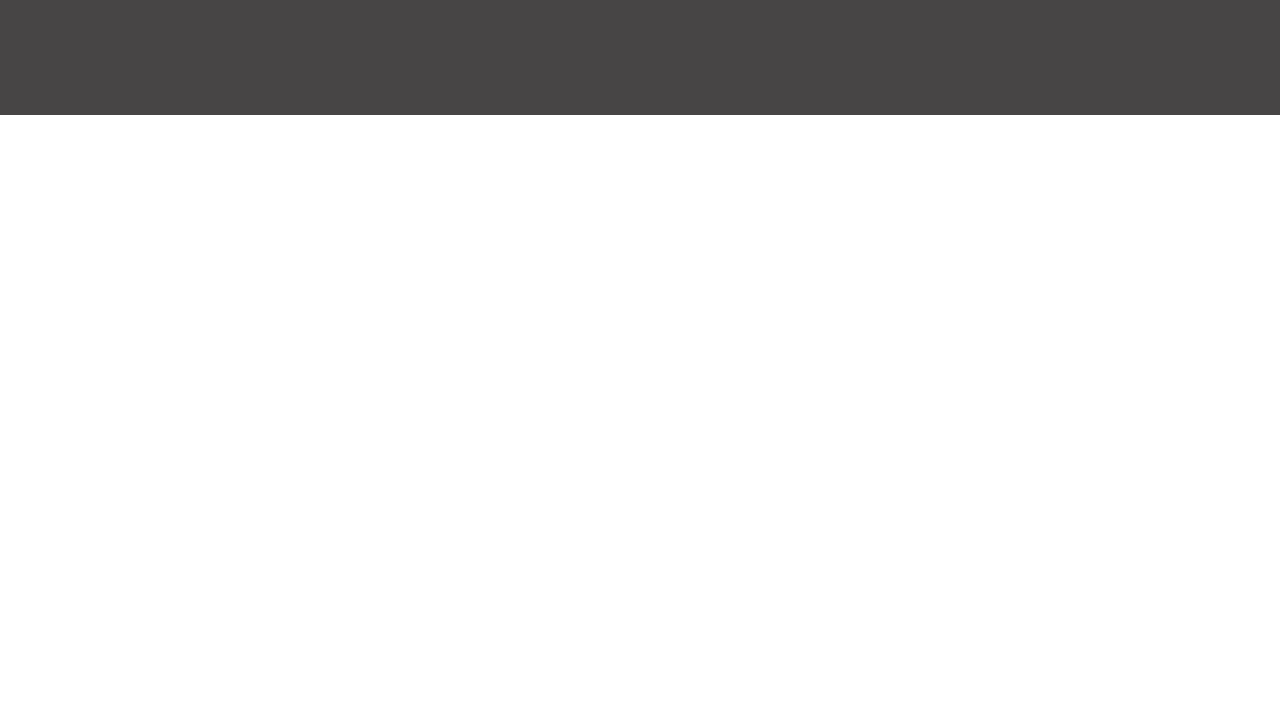
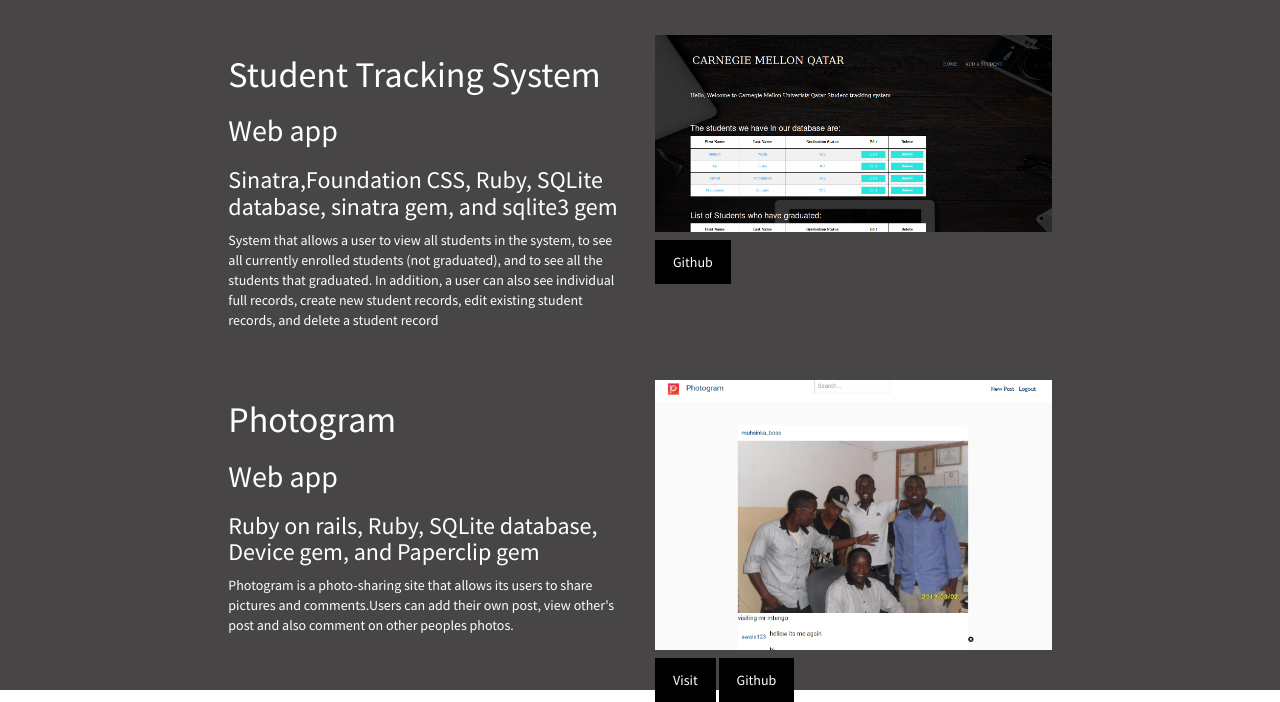
Before and after one commit to muhsinwarfa/portfolio, a plain HTML site: page index.html in a window 1280 px wide. Shown: the part 1305-2007 px from the top of the page. Before the commit the page ends 1420 px from the top, so only its background shows below. Drawn offline with nearby package versions, Linux system fonts and the light colour scheme.

Commit message:
almost done with project section

```diff
--- a/css/custom.css
+++ b/css/custom.css
@@ -52,10 +52,11 @@ body{
 /*portfolio section*/
 .main-portfolio-section{
     background-color:rgb(71, 69, 69);
+    height: 100%;
 
  }
 .porfolio-sec{
-    height:60vh;
+    height: 100%;
     background-color:rgb(71, 69, 69);
     color:white;
 
@@ -65,23 +66,20 @@ body{
     color:white;
 
 }
-.project-item>a{
+.project-links{
     padding:10px 15px 10px 15px;
     background-color:black;
     color:white;
     text-decoration: none;
     border-style: solid;
     border-color: black;
-    color:white;
 
 
 }
-.project-item>a:hover{
+.project-links:hover{
     border-style: solid;
     text-decoration: none;
     border-radius: 2px;
     border-color: white;
     padding:10px 15px 10px 15px;
-
-
 }
--- a/index.html
+++ b/index.html
@@ -39,22 +39,63 @@
         <br>
         <div class= "row">
             <div class = "col-md-8 col-md-offset-2 porfolio-sec">
+                <!--First item on the portfolio-->
+
                 <div class = "row">
-                    <div class = "col-md-6 project-item">
+                    <div class = "col-md-6 project-item  col-sm-6">
                         <h1 class= "text-left">Application Idea Management system</h1>
                         <h2 class = "text-left">Web app</h2>
                         <h3>Ruby on Rails,Sqlite, Heroku, HTML5, CSS3</h3>
                         <p>A web application that allows people with application ideas to be matched with developers.
                         The system allows a user to register an account, enter an application idea, and/or respond to an application idea as a developer or designer</p>
                     </div>
-                    <div class = "col-md-6 project-item">
+                    <div class = "col-md-6 project-item  col-sm-6">
                         <img src="img/techparadise.PNG"  class="img-responsive" alt="Responsive image">
                         <br>
                         <a href="https://secret-temple-34501.herokuapp.com/" class = "project-links text-center">Visit</a>
                         <a href="https://github.com/muhsinwarfa/TechParadise" class = "project-links text-center">Github</a>
 
                     </div>
+                </div >
+                <br>
+                <br>
+                <!--Second item on the portfolio-->
+                <div class = "row">
+                    <div  class = "col-md-6  col-sm-6" >
+                        <h1 class = "text-left" > Student Tracking System</h1>
+                        <h2 class = "text-left">Web app</h2>
+                        <h3 class = "text-left">Sinatra,Foundation CSS, Ruby, SQLite database, sinatra gem, and sqlite3 gem</h3>
+                        <p>System that allows a user to view all students in the system, to see all currently enrolled students (not graduated), and
+                        to see all the students that graduated. In addition, a user can also see individual
+                        full records, create new student records, edit existing student records, and delete a student record</p>
+                    </div>
+                    <div  class = "col-md-6  col-sm-6">
+                        <img src="img/sinatra-screenshot.png"  class="img-responsive" alt="Responsive image">
+                         <br>
+                        <a href="https://github.com/muhsinwarfa/Student-Database-Project" class = "project-links text-center">Github</a>
+                    </div>
                 </div>
+                <br>
+                <br>
+                <!--Third item on the portfolio-->
+                <div class = "row">
+                     <div  class = "col-md-6 col-sm-6" >
+                         <h1 class = "text-left" > Photogram</h1>
+                        <h2 class = "text-left">Web app</h2>
+                        <h3 class = "text-left">Ruby on rails, Ruby, SQLite database, Device gem, and Paperclip gem</h3>
+                        <p>Photogram is a  photo-sharing site that allows its users to share pictures and comments.Users can add their own post, view other's post and also comment on other peoples photos.</p>
+                     </div>
+                      <div  class = "col-md-6 col-sm-6" >
+                          <img src="img/photogram.PNG"  class="img-responsive" alt="Responsive image">
+                          <br>
+                          <a href="https://dry-brook-60465.herokuapp.com/users/sign_in" class = "project-links text-center">Visit</a>
+                            <a href="https://github.com/muhsinwarfa/photogram" class = "project-links text-center">Github</a>
+
+                     </div>
+
+                </div>
+
+
             </div>
         </div>
 
```
Also changed, not shown: img/photogram.PNG (added), img/sinatra-screenshot.png (added).
